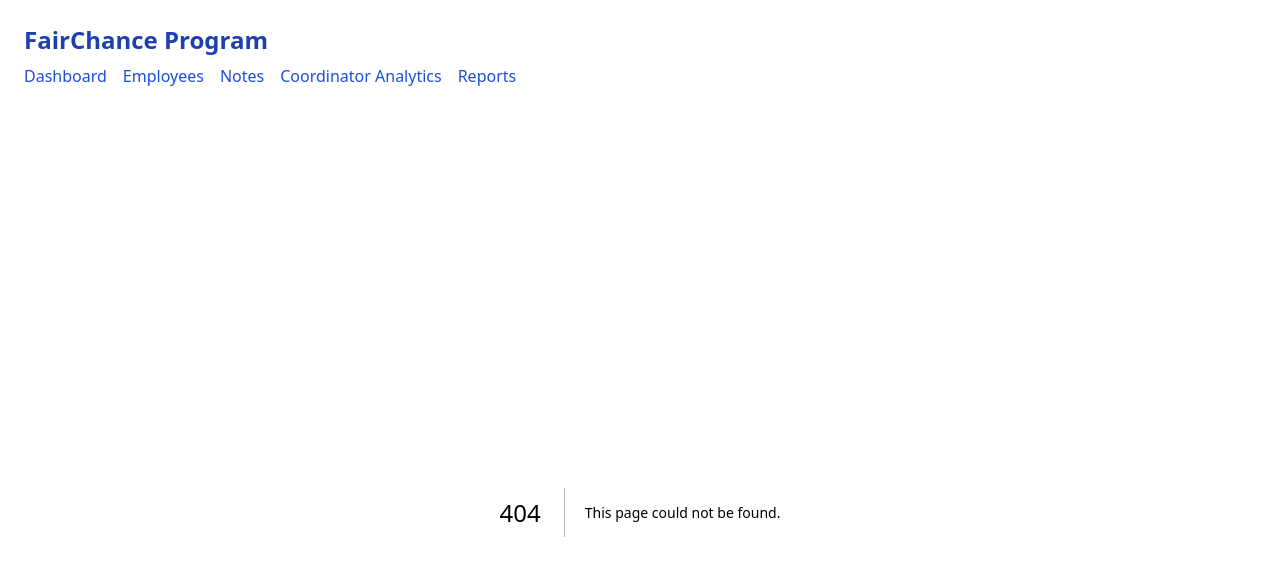
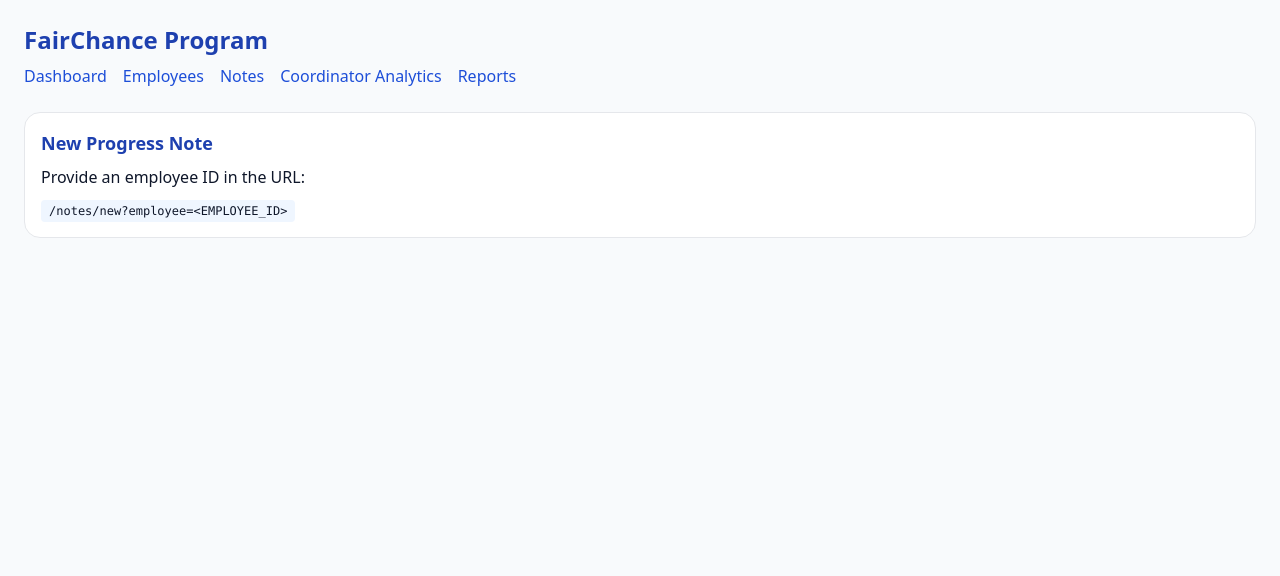
Before and after one commit to teg-hub/fair-chance-os, a Next.js app: page /notes/new in a window 1280 px wide. Before the commit this address had no page. Shown: the top 576 px of the page. Built offline with nearby package versions, Linux system fonts and the light colour scheme.

Commit message:
Create page.tsx

```diff
--- /dev/null
+++ b/src/app/notes/new/page.tsx
@@ -0,0 +1,22 @@
+import ProgressNoteForm from '@/components/forms/ProgressNoteForm'
+
+// /notes/new?employee=<EMPLOYEE_ID>
+export default function Page({
+  searchParams,
+}: {
+  searchParams?: { [k: string]: string | string[] | undefined }
+}) {
+  const id = (searchParams?.employee as string) || ''
+  if (!id) {
+    return (
+      <div className="card">
+        <h2 className="text-lg font-semibold text-blue-800 mb-2">New Progress Note</h2>
+        <p className="mb-2">Provide an employee ID in the URL:</p>
+        <code className="text-xs bg-blue-50 rounded px-2 py-1">
+          /notes/new?employee=&lt;EMPLOYEE_ID&gt;
+        </code>
+      </div>
+    )
+  }
+  return <ProgressNoteForm employeeId={id} />
+}
```
